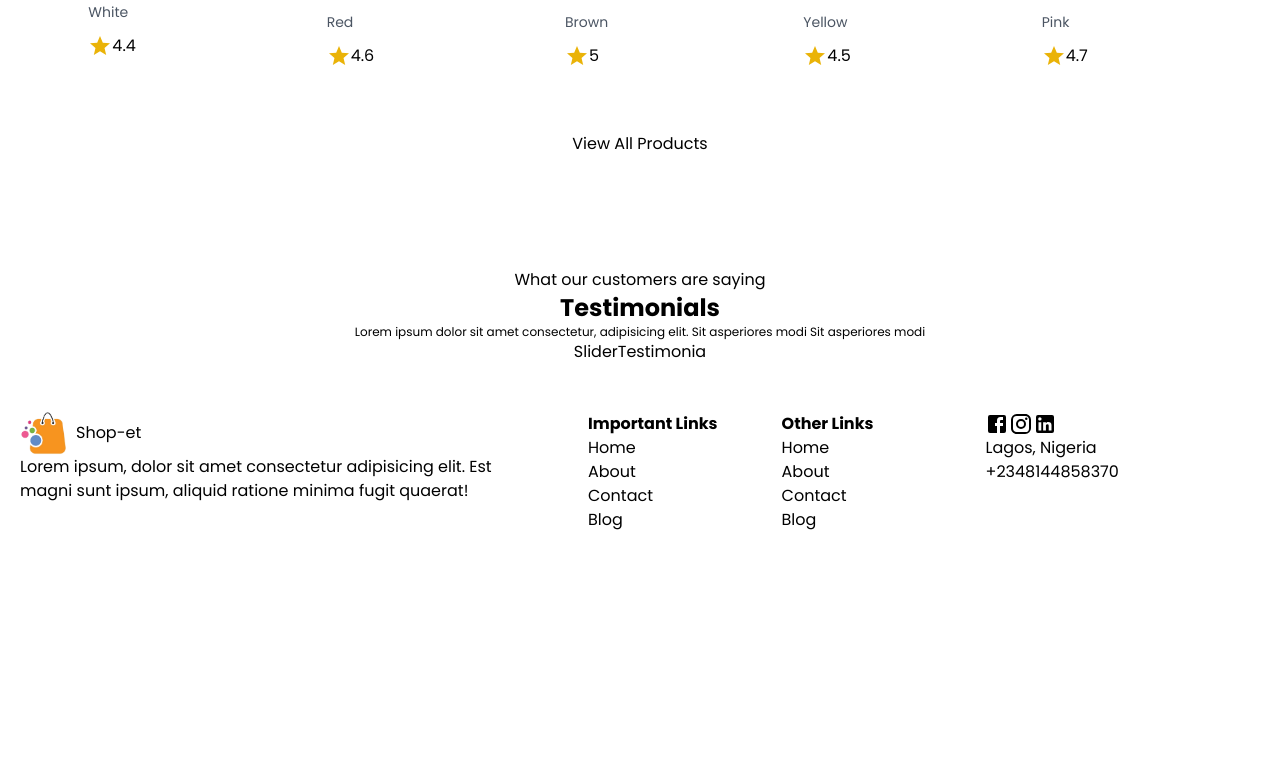
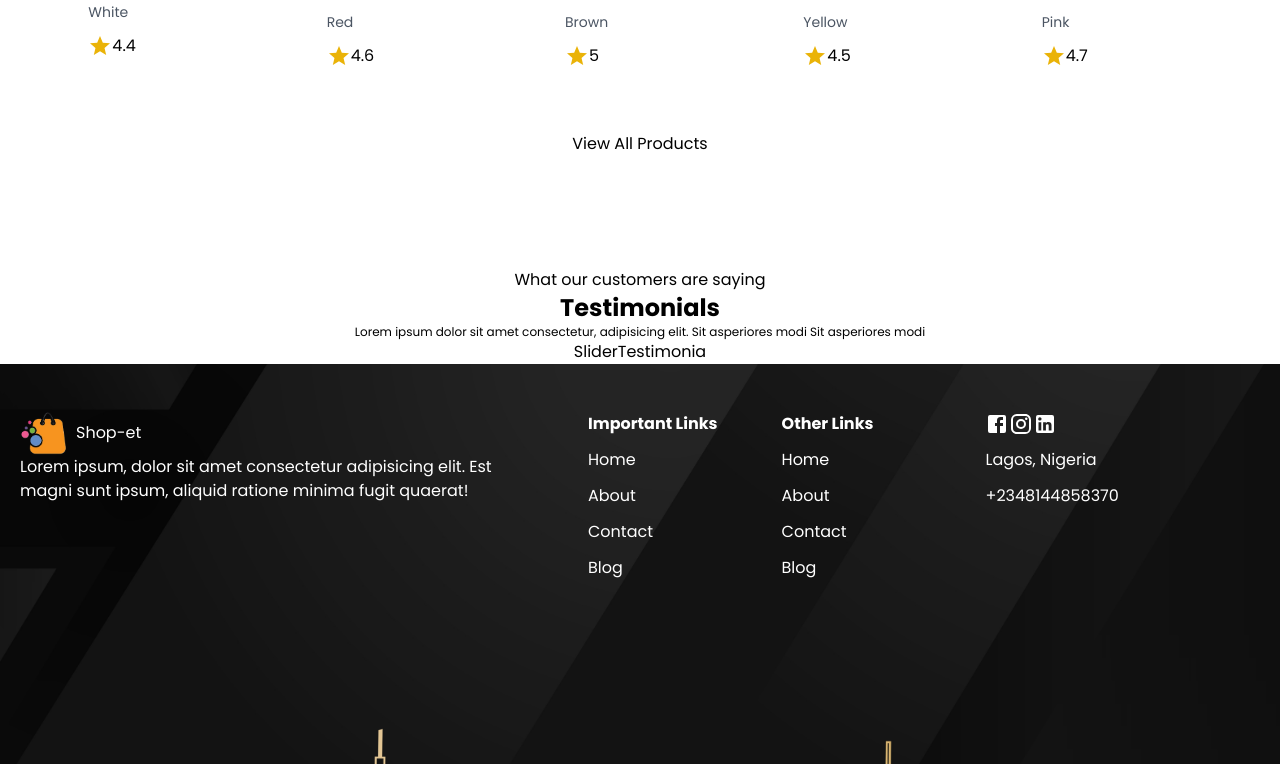
Before and after one commit to Kkebuka/shop-et, a React (Create React App) app: page / in a window 1280 px wide. Shown: the part 2882-3646 px from the top of the page. Built offline with nearby package versions, Linux system fonts and the light colour scheme.

Commit message:
footer design and image

```diff
--- a/src/components/Footer.js
+++ b/src/components/Footer.js
@@ -3,10 +3,14 @@ import logo from "../assets/logo.png";
 import FacebookIcon from "@mui/icons-material/Facebook";
 import InstagramIcon from "@mui/icons-material/Instagram";
 import LinkedInIcon from "@mui/icons-material/LinkedIn";
+import footerImg from "../assets/website/footer-pattern.jpg";
 
 function Footer() {
   return (
-    <div className=" container mx-auto flex flex-col pl-5 pt-12 gap-0 lg:flex-row lg:gap-16 h-[400px] ">
+    <div
+      className=" flex flex-col pl-5 pt-12 gap-0 lg:flex-row lg:gap-16 h-[400px]   w-full  bg-contain bg-cover bg-center text-white"
+      style={{ backgroundImage: `url(${footerImg})` }}
+    >
       <div className=" w-[100%] lg:w-[40%] ">
         <div className="flex items-center gap-2">
           <img src={logo} alt="logo" className=" w-12" />
@@ -18,33 +22,33 @@ function Footer() {
         </div>
       </div>
       <div>
-        <strong>Important Links</strong>
+        <strong className="">Important Links</strong>
         <a href="#">
-          <p>Home</p>
+          <p className="my-3">Home</p>
         </a>
         <a href="#">
-          <p>About</p>
+          <p className="mb-3">About</p>
         </a>
         <a href="#">
-          <p>Contact</p>
+          <p className="mb-3">Contact</p>
         </a>
         <a href="#">
-          <p>Blog</p>
+          <p className="mb-3">Blog</p>
         </a>
       </div>
       <div>
         <strong>Other Links</strong>
         <a href="#">
-          <p>Home</p>
+          <p className="my-3">Home</p>
         </a>
         <a href="#">
-          <p>About</p>
+          <p className="mb-3">About</p>
         </a>
         <a href="#">
-          <p>Contact</p>
+          <p className="mb-3">Contact</p>
         </a>
         <a href="#">
-          <p>Blog</p>
+          <p className="mb-3">Blog</p>
         </a>
       </div>
       <div className="lg:pl-12">
@@ -53,10 +57,10 @@ function Footer() {
         <InstagramIcon />
         <LinkedInIcon />
         <div>
-          <p>Lagos, Nigeria</p>
+          <p className="my-3">Lagos, Nigeria</p>
         </div>
         <div>
-          <p>+2348144858370</p>
+          <p className="mb-3">+2348144858370</p>
         </div>
       </div>
     </div>
```
